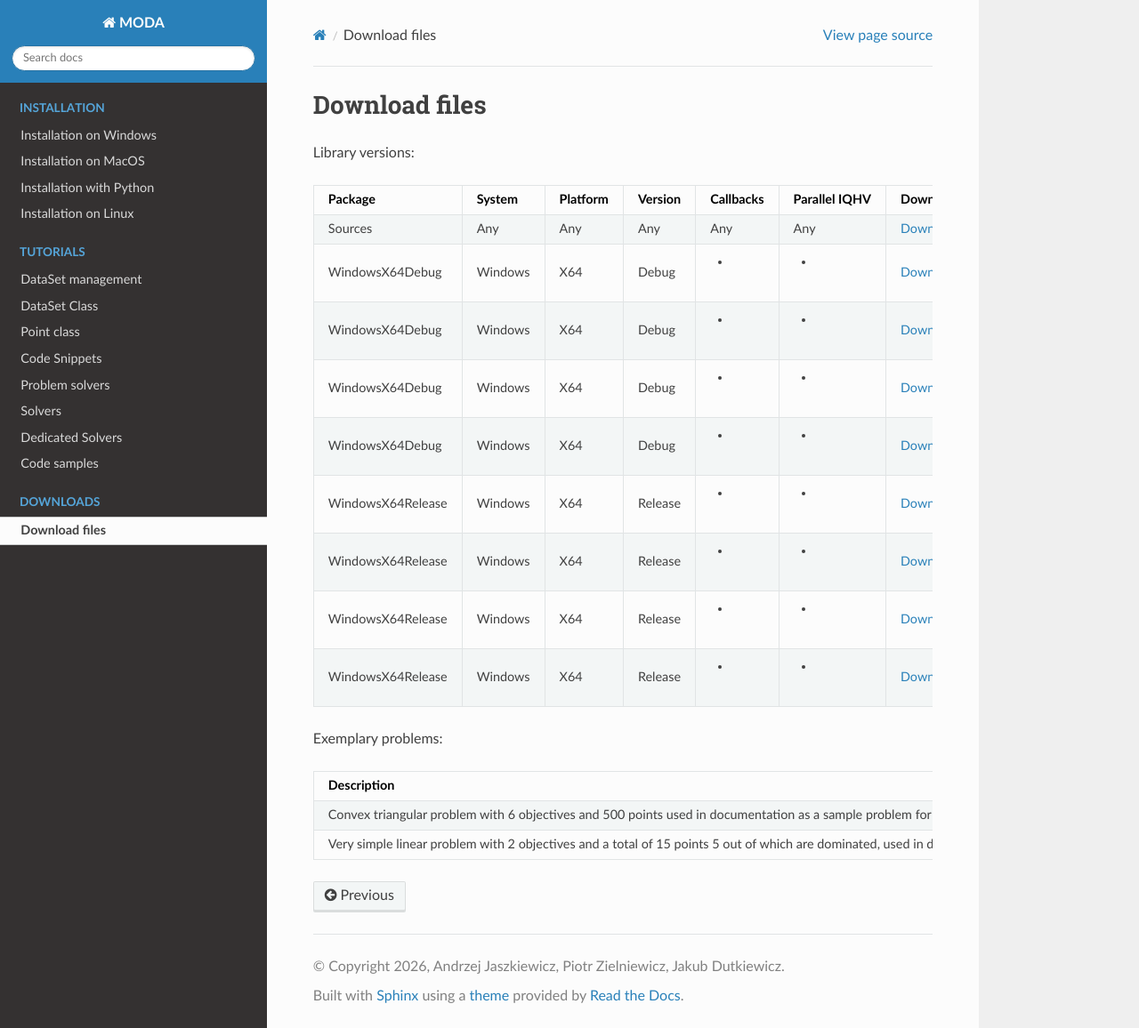
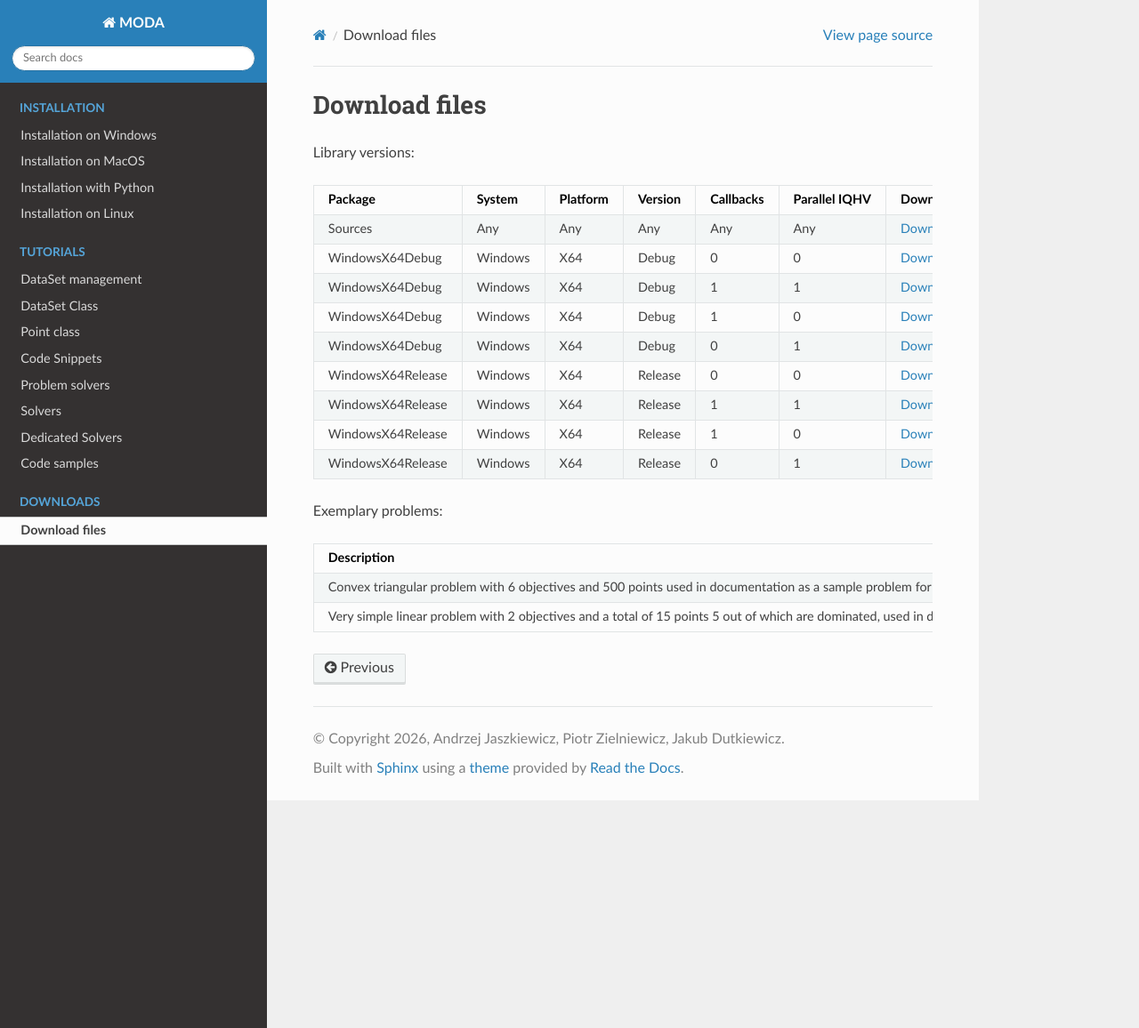
Before and after one commit to dudenzz/moda, a Sphinx documentation site: the page built from docs/source/downloads.rst, in a window 1280 px wide and 1156 px high. Shown: the whole window at 89% size. Built offline with Sphinx 7.4.7 and the Read the Docs theme 3.1.0, drawn with Linux system fonts in a browser that asks for light colours.

Commit message:
symbols in download table

```diff
--- a/docs/source/downloads.rst
+++ b/docs/source/downloads.rst
@@ -27,57 +27,57 @@ Library versions:
      - Windows
      - X64
      - Debug
-     - -
-     - -
+     - 0
+     - 0
      - `Download <https://drive.google.com/file/d/1JzFe16YtABK9ooSlX0W2UzaZqP1_xHzS/view?usp=sharing>`__
    * - WindowsX64Debug
      - Windows
      - X64
      - Debug
-     - +
-     - +
+     - 1
+     - 1
      - `Download <https://drive.google.com/file/d/1sOb40cKhDCFjdVTmhH1qaYjRofvtOdHt/view?usp=sharing>`__
    * - WindowsX64Debug
      - Windows
      - X64
      - Debug
-     - +
-     - -
+     - 1
+     - 0
      - `Download <https://drive.google.com/file/d/1e8Q43RY87Gw-K-NZkKJcpKQSQgGaqzWC/view?usp=sharing>`__
    * - WindowsX64Debug
      - Windows
      - X64
      - Debug
-     - -
-     - +
+     - 0
+     - 1
      - `Download <https://drive.google.com/file/d/1sbCAw5CJsRP9EtBUVCdRDcw6MdIbwzMO/view?usp=sharing>`__
    * - WindowsX64Release
      - Windows
      - X64
      - Release
-     - -
-     - -
+     - 0
+     - 0
      - `Download <https://drive.google.com/file/d/1yIDZSy821KItXGOTwbUTSXWASOxtcWqq/view?usp=sharing>`__
    * - WindowsX64Release
      - Windows
      - X64
      - Release
-     - +
-     - +
+     - 1
+     - 1
      - `Download <https://drive.google.com/file/d/1wbWSq7NmYW-yWsug2aIasP8yTUlmYGeb/view?usp=sharing>`__
    * - WindowsX64Release
      - Windows
      - X64
      - Release
-     - +
-     - -
+     - 1
+     - 0
      - `Download <https://drive.google.com/file/d/1Psi8bSw0EO3gGY-TwLuMMK85poNSUTcA/view?usp=sharing>`__
    * - WindowsX64Release
      - Windows
      - X64
      - Release
-     - -
-     - +
+     - 0
+     - 1
      - `Download <https://drive.google.com/file/d/1D_-a6FNmQiWs9pWJs7NDKim9myRRaruX/view?usp=sharing>`__
 
 Exemplary problems:
```
